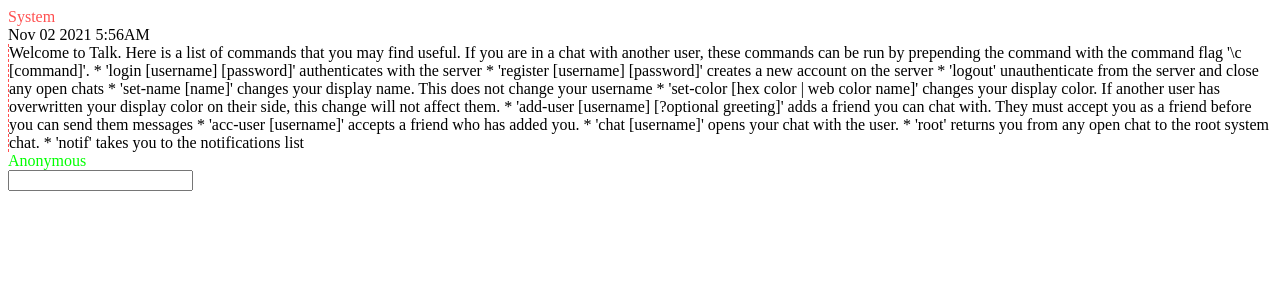
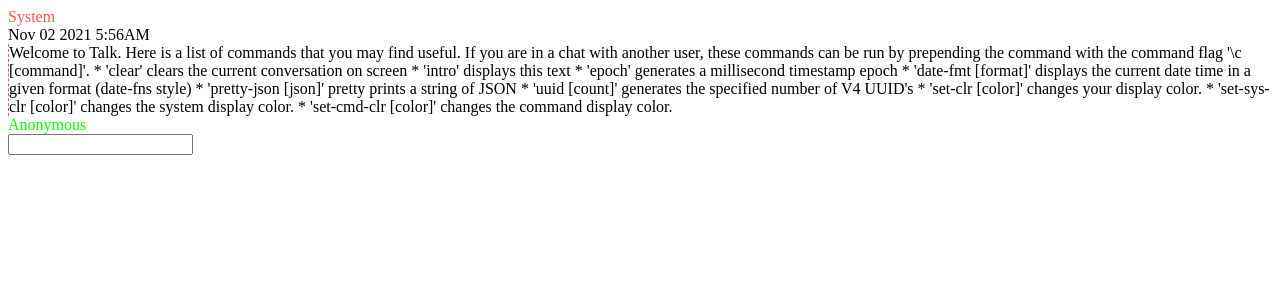
Before and after one commit to flagpoonage/pers, a React app: page / in a window 1280 px wide. Shown: the top 300 px of the page. Built offline with nearby package versions, Linux system fonts and the light colour scheme; the HTML template or start-up script is replaced by a standard one.

Commit message:
Adjust intro, add intro program

```diff
--- a/src/domain/controller.ts
+++ b/src/domain/controller.ts
@@ -29,6 +29,7 @@ import { epoch } from './programs/epoch';
 import { prettyJson } from './programs/pretty-json';
 import { dateFmt } from './programs/date-fmt';
 import { clear } from './programs/clear';
+import { intro } from './programs/intro';
 
 export interface PersController {
   currentUser: SelfUser;
@@ -144,13 +145,14 @@ export function createController(): PersController {
     history: [],
     programs: {
       uuid: createUuid,
-      'set-color': setColor,
-      'set-sys-color': setSysColor,
-      'set-cmd-color': setCmdColor,
+      'set-clr': setColor,
+      'set-sys-clr': setSysColor,
+      'set-cmd-clr': setCmdColor,
       'pretty-json': prettyJson,
       epoch: epoch,
       'date-fmt': dateFmt,
       clear: clear,
+      intro: intro,
     },
   };
 }
--- /dev/null
+++ b/src/domain/programs/intro.ts
@@ -0,0 +1,24 @@
+import {
+  getCurrentConversationFromController,
+  PersController,
+} from '../controller';
+import { ProgramOutput } from '../program';
+import { getSystemIntroductionText } from '../system';
+
+export async function intro(
+  controller: PersController
+): Promise<ProgramOutput> {
+  const conversation = getCurrentConversationFromController(controller);
+
+  if (!conversation) {
+    return {
+      message: 'Unable to find current conversation',
+      isValidYield: true,
+    };
+  }
+
+  return {
+    message: getSystemIntroductionText(),
+    isValidYield: true,
+  };
+}
```
Also changed, not shown: src/domain/system.ts (+11 -11 lines).
